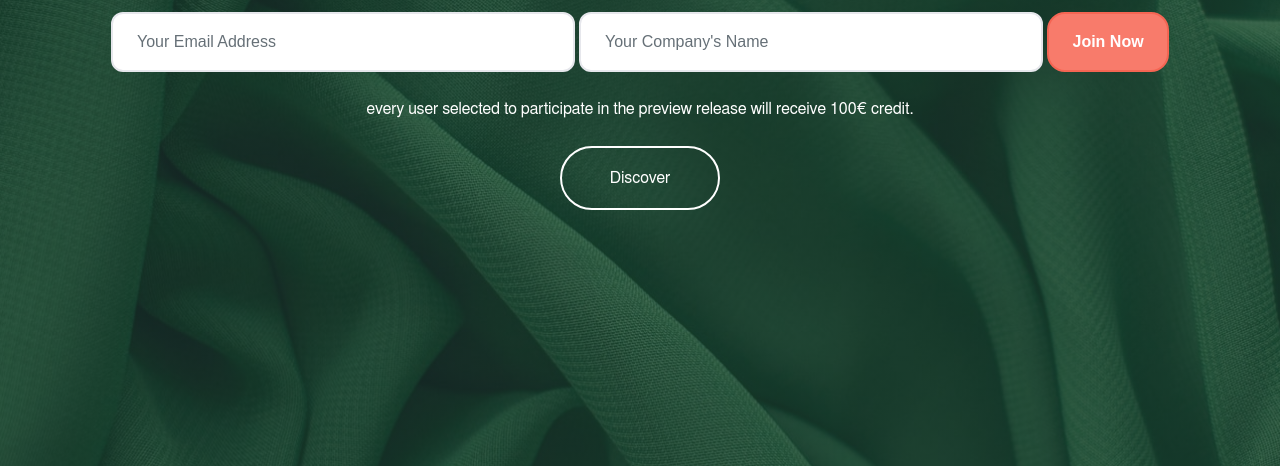
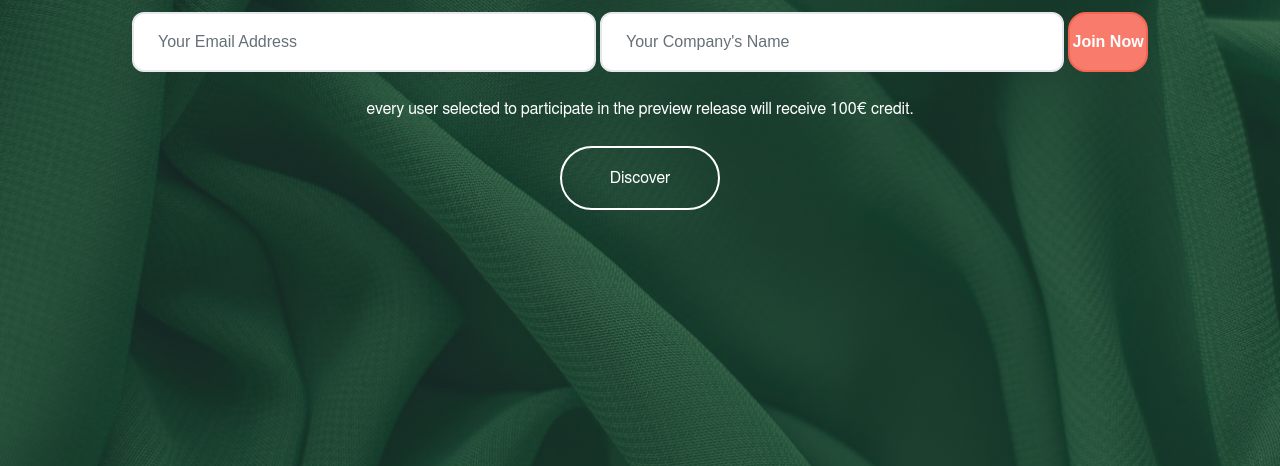
Before and after one commit to appkeep-lu/appkeep.lu, a plain HTML site: page index.html in a window 1280 px wide. Shown: the part 634-1100 px from the top of the page. Drawn offline with Linux system fonts and the light colour scheme; a web font is replaced by a local one.

Commit message:
Fix newsletter button label size

```diff
--- a/index.html
+++ b/index.html
@@ -81,7 +81,7 @@
                                 <div class="form-group">
                                     <input name="email" type="email" class="form-inline-input" style="width: 38%;" placeholder="Your Email Address" required="" />
                                     <input name="name" type="text" class="form-inline-input" style="width: 38%;" placeholder="Your Company's Name" required="" />
-                                    <button id="newsletterBtn" type="submit" class="form-inline-submit-button" style="width: 10%;">Join Now</button>
+                                    <button id="newsletterBtn" type="submit" class="form-inline-submit-button" style="width: 5em;">Join Now</button>
                                 </div>
                             </form>
                             <!-- end of newsletter form -->
```
